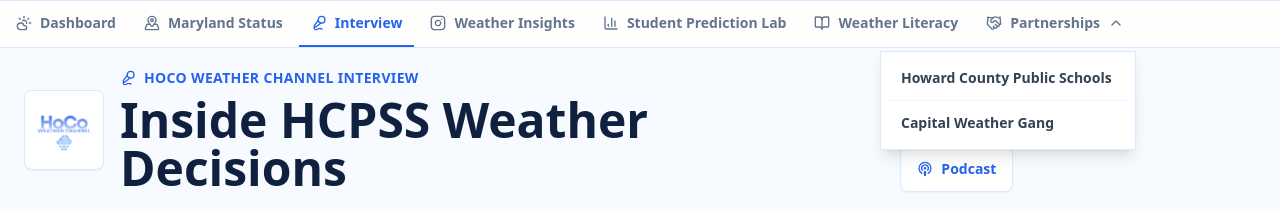
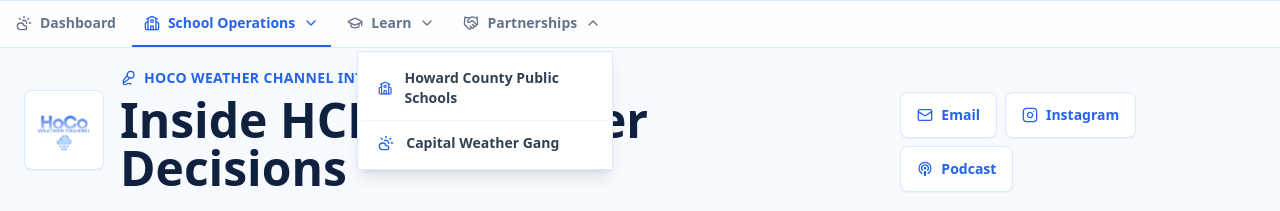
Before and after one commit to davidliu-2008/HoCoWX, a Next.js app: page /interview in a window 1280 px wide. Both pictures are taken after a click on the heading "Partnerships". Shown: the top 211 px of the page. Built offline with nearby package versions, Linux system fonts and the light colour scheme.

Commit message:
Group navigation pages and add smooth transitions

```diff
--- a/app/globals.css
+++ b/app/globals.css
@@ -24,3 +24,36 @@ main article[class*="shadow"] {
 a {
   text-underline-offset: 3px;
 }
+
+@view-transition {
+  navigation: auto;
+}
+
+@keyframes page-fade-out {
+  to {
+    opacity: 0;
+    transform: translateY(-3px);
+  }
+}
+
+@keyframes page-fade-in {
+  from {
+    opacity: 0;
+    transform: translateY(3px);
+  }
+}
+
+::view-transition-old(root) {
+  animation: 140ms ease-out both page-fade-out;
+}
+
+::view-transition-new(root) {
+  animation: 180ms ease-out both page-fade-in;
+}
+
+@media (prefers-reduced-motion: reduce) {
+  ::view-transition-old(root),
+  ::view-transition-new(root) {
+    animation: none;
+  }
+}
--- a/components/PageTabs.tsx
+++ b/components/PageTabs.tsx
@@ -1,55 +1,74 @@
 import Link from "next/link";
-import { BarChart3, BookOpen, ChevronDown, CloudSun, Handshake, Instagram, MapPinned, Mic2 } from "lucide-react";
+import { BarChart3, BookOpen, ChevronDown, CloudSun, GraduationCap, Handshake, Instagram, MapPinned, Mic2, School } from "lucide-react";
 
 type Tab = "dashboard" | "maryland" | "interview" | "instagram" | "student-polls" | "literacy" | "partnerships";
 
 export function PageTabs({ active }: { active: Tab }) {
-  const linkClass = (tab: Tab) =>
+  const itemClass = (isActive: boolean) =>
     [
       "inline-flex shrink-0 items-center justify-center gap-2 border-b-2 px-3 py-3 text-sm font-bold transition",
-      active === tab
+      isActive
         ? "border-bay text-bay"
         : "border-transparent text-slate-500 hover:border-blue-200 hover:text-bay"
     ].join(" ");
+  const menuLinkClass = "flex items-center gap-3 px-4 py-3 text-sm font-semibold text-slate-700 transition hover:bg-blue-50 hover:text-bay";
+  const operationsActive = active === "maryland" || active === "interview";
+  const learningActive = active === "instagram" || active === "student-polls" || active === "literacy";
 
   return (
     <nav className="relative z-40 flex flex-wrap gap-1 overflow-visible border-y border-blue-100 bg-white/90 px-1" aria-label="Main sections">
-      <Link href="/" className={linkClass("dashboard")}>
+      <Link href="/" className={itemClass(active === "dashboard")}>
         <CloudSun className="h-4 w-4" />
         Dashboard
       </Link>
-      <Link href="/maryland-status" className={linkClass("maryland")}>
-        <MapPinned className="h-4 w-4" />
-        Maryland Status
-      </Link>
-      <Link href="/interview" className={linkClass("interview")}>
-        <Mic2 className="h-4 w-4" />
-        Interview
-      </Link>
-      <Link href="/instagram" className={linkClass("instagram")}>
-        <Instagram className="h-4 w-4" />
-        Weather Insights
-      </Link>
-      <Link href="/student-polls" className={linkClass("student-polls")}>
-        <BarChart3 className="h-4 w-4" />
-        Student Prediction Lab
-      </Link>
-      <Link href="/weather-literacy" className={linkClass("literacy")}>
-        <BookOpen className="h-4 w-4" />
-        Weather Literacy
-      </Link>
+
       <details className="group relative">
-        <summary className={`${linkClass("partnerships")} cursor-pointer list-none [&::-webkit-details-marker]:hidden`}>
+        <summary className={`${itemClass(operationsActive)} cursor-pointer list-none [&::-webkit-details-marker]:hidden`}>
+          <School className="h-4 w-4" />
+          School Operations
+          <ChevronDown className="h-4 w-4 transition group-open:rotate-180" />
+        </summary>
+        <div className="absolute left-0 top-full z-50 mt-1 min-w-64 border border-blue-100 bg-white p-1 shadow-lg">
+          <Link href="/maryland-status" className={menuLinkClass}>
+            <MapPinned className="h-4 w-4 text-bay" /> Maryland Status
+          </Link>
+          <Link href="/interview" className={`${menuLinkClass} border-t border-blue-50`}>
+            <Mic2 className="h-4 w-4 text-bay" /> Superintendent Interview
+          </Link>
+        </div>
+      </details>
+
+      <details className="group relative">
+        <summary className={`${itemClass(learningActive)} cursor-pointer list-none [&::-webkit-details-marker]:hidden`}>
+          <GraduationCap className="h-4 w-4" />
+          Learn
+          <ChevronDown className="h-4 w-4 transition group-open:rotate-180" />
+        </summary>
+        <div className="absolute left-0 top-full z-50 mt-1 min-w-64 border border-blue-100 bg-white p-1 shadow-lg">
+          <Link href="/instagram" className={menuLinkClass}>
+            <Instagram className="h-4 w-4 text-bay" /> Weather Insights
+          </Link>
+          <Link href="/weather-literacy" className={`${menuLinkClass} border-t border-blue-50`}>
+            <BookOpen className="h-4 w-4 text-bay" /> Weather Literacy
+          </Link>
+          <Link href="/student-polls" className={`${menuLinkClass} border-t border-blue-50`}>
+            <BarChart3 className="h-4 w-4 text-bay" /> Student Prediction Lab
+          </Link>
+        </div>
+      </details>
+
+      <details className="group relative">
+        <summary className={`${itemClass(active === "partnerships")} cursor-pointer list-none [&::-webkit-details-marker]:hidden`}>
           <Handshake className="h-4 w-4" />
           Partnerships
           <ChevronDown className="h-4 w-4 transition group-open:rotate-180" />
         </summary>
         <div className="absolute right-0 top-full z-50 mt-1 min-w-64 border border-blue-100 bg-white p-1 shadow-lg">
-          <Link href="/partnerships?partner=hcpss" className="block px-4 py-3 text-sm font-semibold text-slate-700 hover:bg-blue-50 hover:text-bay">
-            Howard County Public Schools
+          <Link href="/partnerships?partner=hcpss" className={menuLinkClass}>
+            <School className="h-4 w-4 text-bay" /> Howard County Public Schools
           </Link>
-          <Link href="/partnerships?partner=capital-weather" className="block border-t border-blue-50 px-4 py-3 text-sm font-semibold text-slate-700 hover:bg-blue-50 hover:text-bay">
-            Capital Weather Gang
+          <Link href="/partnerships?partner=capital-weather" className={`${menuLinkClass} border-t border-blue-50`}>
+            <CloudSun className="h-4 w-4 text-bay" /> Capital Weather Gang
           </Link>
         </div>
       </details>
```
